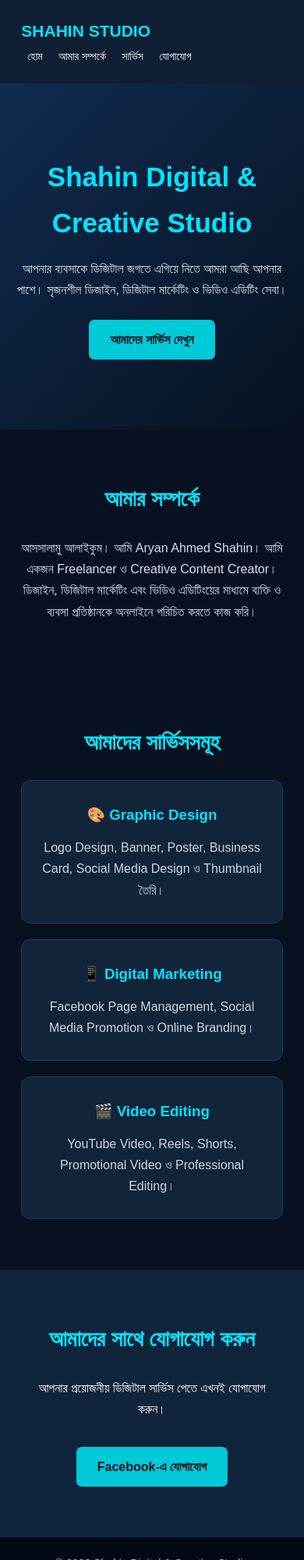
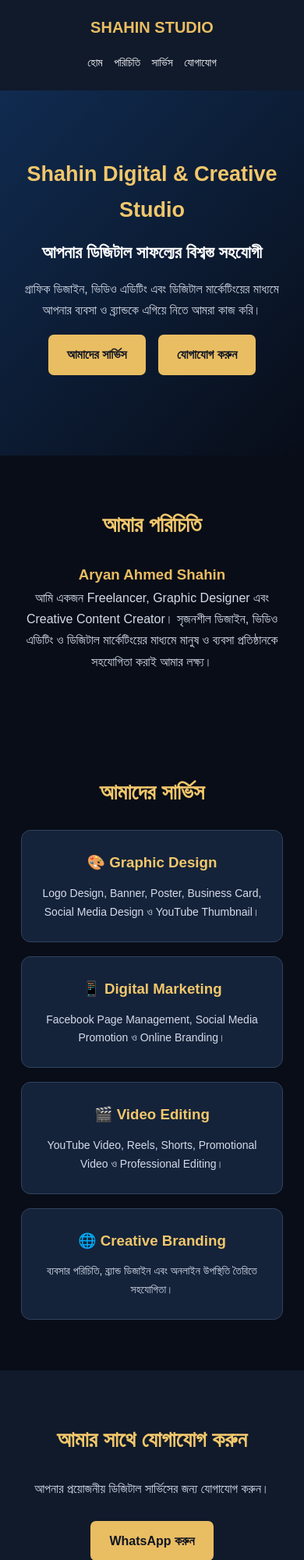
Before and after one commit to shahinalamofficials24-ctrl/shahin-studio, a plain HTML site: page index.html in a window 390 px wide. Shown: the top 2000 px of the page at 78% size. Drawn offline with Linux system fonts and the light colour scheme.

Commit message:
Update index.html

```diff
--- a/index.html
+++ b/index.html
@@ -5,26 +5,37 @@
 <meta charset="UTF-8">
 <meta name="viewport" content="width=device-width, initial-scale=1.0">
 <title>Shahin Digital & Creative Studio</title>
+<meta name="description" content="Shahin Digital & Creative Studio - Graphic Design, Video Editing and Digital Marketing Services.">
 <style>
 *{margin:0;padding:0;box-sizing:border-box}
-body{font-family:Arial,sans-serif;background:#07111f;color:white;line-height:1.7}
-header{background:#101f33;padding:22px 7%;display:flex;justify-content:space-between;align-items:center;flex-wrap:wrap}
-.logo{font-size:21px;font-weight:bold;color:#00e5ff}
-nav a{color:white;text-decoration:none;margin:8px;font-size:14px}
-.hero{text-align:center;padding:90px 15px;background:linear-gradient(135deg,#102b50,#07111f)}
-.hero h1{font-size:35px;color:#00e5ff;margin-bottom:15px}
-.hero p{max-width:650px;margin:auto;color:#d6e1ee}
-.btn{display:inline-block;margin-top:25px;padding:12px 27px;background:#00c9d8;color:#06121f;text-decoration:none;border-radius:7px;font-weight:bold}
+html{scroll-behavior:smooth}
+body{font-family:Arial,sans-serif;background:#080d18;color:#fff;line-height:1.7}
+header{background:#101a2b;padding:18px 6%;display:flex;justify-content:space-between;align-items:center;flex-wrap:wrap;gap:12px}
+.logo{font-size:20px;font-weight:bold;color:#e9bd62}
+nav a{color:white;text-decoration:none;margin:7px;font-size:14px}
+nav a:hover{color:#e9bd62}
+.hero{text-align:center;padding:85px 18px;background:linear-gradient(135deg,#102b50,#080d18)}
+.hero h1{font-size:34px;color:#f2c76b;margin-bottom:12px}
+.hero h2{font-size:22px;margin-bottom:15px}
+.hero p{max-width:650px;margin:auto;color:#d1d8e5}
+.btn{display:inline-block;background:#e9bd62;color:#101522;padding:12px 24px;border-radius:7px;text-decoration:none;font-weight:bold;margin:18px 6px}
 section{padding:65px 7%;text-align:center}
-h2{color:#00e5ff;font-size:28px;margin-bottom:25px}
-.about{max-width:750px;margin:auto;color:#d6e1ee}
-.services{display:grid;grid-template-columns:repeat(auto-fit,minmax(220px,1fr));gap:20px}
-.service{background:#12243a;padding:28px 18px;border-radius:12px;border:1px solid #203d59}
-.service h3{color:#00e5ff;margin-bottom:12px}
-.service p{color:#cbd5e1}
-.contact{background:#10243b}
-.contact p{margin:10px}
-footer{background:#030914;padding:22px;text-align:center;color:#aab7c8;font-size:14px}
+h2.title{font-size:28px;color:#f2c76b;margin-bottom:25px}
+.about{max-width:750px;margin:auto;color:#d5dbea}
+.services{display:grid;grid-template-columns:repeat(auto-fit,minmax(220px,1fr));gap:18px}
+.card{background:#14233a;padding:25px 18px;border:1px solid #30435e;border-radius:12px}
+.card h3{color:#f2c76b;margin-bottom:12px}
+.card p{color:#d5dbea;font-size:14px}
+.contact{background:#101a2b}
+.contact p{margin:10px;color:#d5dbea}
+.social a{display:inline-block;color:#f2c76b;text-decoration:none;margin:10px}
+footer{padding:22px;text-align:center;background:#060a12;color:#aebbd0;font-size:13px}
+@media(max-width:600px){
+header{justify-content:center;text-align:center}
+nav{width:100%}
+nav a{display:inline-block;margin:5px}
+.hero h1{font-size:27px}
+}
 </style>
 </head>
 <body>
@@ -33,7 +44,7 @@ footer{background:#030914;padding:22px;text-align:center;color:#aab7c8;font-size
 <div class="logo">SHAHIN STUDIO</div>
 <nav>
 <a href="#home">হোম</a>
-<a href="#about">আমার সম্পর্কে</a>
+<a href="#about">পরিচিতি</a>
 <a href="#services">সার্ভিস</a>
 <a href="#contact">যোগাযোগ</a>
 </nav>
@@ -41,48 +52,57 @@ footer{background:#030914;padding:22px;text-align:center;color:#aab7c8;font-size
 
 <div class="hero" id="home">
 <h1>Shahin Digital & Creative Studio</h1>
-<p>আপনার ব্যবসাকে ডিজিটাল জগতে এগিয়ে নিতে আমরা আছি আপনার পাশে। সৃজনশীল ডিজাইন, ডিজিটাল মার্কেটিং ও ভিডিও এডিটিং সেবা।</p>
-<a class="btn" href="#services">আমাদের সার্ভিস দেখুন</a>
+<h2>আপনার ডিজিটাল সাফল্যের বিশ্বস্ত সহযোগী</h2>
+<p>গ্রাফিক ডিজাইন, ভিডিও এডিটিং এবং ডিজিটাল মার্কেটিংয়ের মাধ্যমে আপনার ব্যবসা ও ব্র্যান্ডকে এগিয়ে নিতে আমরা কাজ করি।</p>
+<a class="btn" href="#services">আমাদের সার্ভিস</a>
+<a class="btn" href="#contact">যোগাযোগ করুন</a>
 </div>
 
 <section id="about">
-<h2>আমার সম্পর্কে</h2>
+<h2 class="title">আমার পরিচিতি</h2>
 <div class="about">
-<p>আসসালামু আলাইকুম। আমি Aryan Ahmed Shahin। আমি একজন Freelancer ও Creative Content Creator। ডিজাইন, ডিজিটাল মার্কেটিং এবং ভিডিও এডিটিংয়ের মাধ্যমে ব্যক্তি ও ব্যবসা প্রতিষ্ঠানকে অনলাইনে পরিচিত করতে কাজ করি।</p>
+<h3 style="color:#e9bd62">Aryan Ahmed Shahin</h3>
+<p>আমি একজন Freelancer, Graphic Designer এবং Creative Content Creator। সৃজনশীল ডিজাইন, ভিডিও এডিটিং ও ডিজিটাল মার্কেটিংয়ের মাধ্যমে মানুষ ও ব্যবসা প্রতিষ্ঠানকে সহযোগিতা করাই আমার লক্ষ্য।</p>
 </div>
 </section>
 
 <section id="services">
-<h2>আমাদের সার্ভিসসমূহ</h2>
+<h2 class="title">আমাদের সার্ভিস</h2>
 <div class="services">
-
-<div class="service">
+<div class="card">
 <h3>🎨 Graphic Design</h3>
-<p>Logo Design, Banner, Poster, Business Card, Social Media Design ও Thumbnail তৈরি।</p>
+<p>Logo Design, Banner, Poster, Business Card, Social Media Design ও YouTube Thumbnail।</p>
 </div>
-
-<div class="service">
+<div class="card">
 <h3>📱 Digital Marketing</h3>
 <p>Facebook Page Management, Social Media Promotion ও Online Branding।</p>
 </div>
-
-<div class="service">
+<div class="card">
 <h3>🎬 Video Editing</h3>
 <p>YouTube Video, Reels, Shorts, Promotional Video ও Professional Editing।</p>
 </div>
-
+<div class="card">
+<h3>🌐 Creative Branding</h3>
+<p>ব্যবসার পরিচিতি, ব্র্যান্ড ডিজাইন এবং অনলাইন উপস্থিতি তৈরিতে সহযোগিতা।</p>
+</div>
 </div>
 </section>
 
 <section class="contact" id="contact">
-<h2>আমাদের সাথে যোগাযোগ করুন</h2>
-<p>আপনার প্রয়োজনীয় ডিজিটাল সার্ভিস পেতে এখনই যোগাযোগ করুন।</p>
-<a class="btn" href="https://www.facebook.com/" target="_blank">Facebook-এ যোগাযোগ</a>
+<h2 class="title">আমার সাথে যোগাযোগ করুন</h2>
+<p>আপনার প্রয়োজনীয় ডিজিটাল সার্ভিসের জন্য যোগাযোগ করুন।</p>
+<a class="btn" href="https://wa.me/8801XXXXXXXXX">WhatsApp করুন</a>
+<div class="social">
+<a href="https://facebook.com/">Facebook</a>
+<a href="https://youtube.com/">YouTube</a>
+<a href="https://instagram.com/">Instagram</a>
+<a href="https://tiktok.com/">TikTok</a>
+</div>
 </section>
 
 <footer>
 <p>© 2026 Shahin Digital & Creative Studio</p>
-<p>Designed with ❤️ by Aryan Ahmed Shahin</p>
+<p>Designed by Aryan Ahmed Shahin</p>
 </footer>
 
 </body>
```
